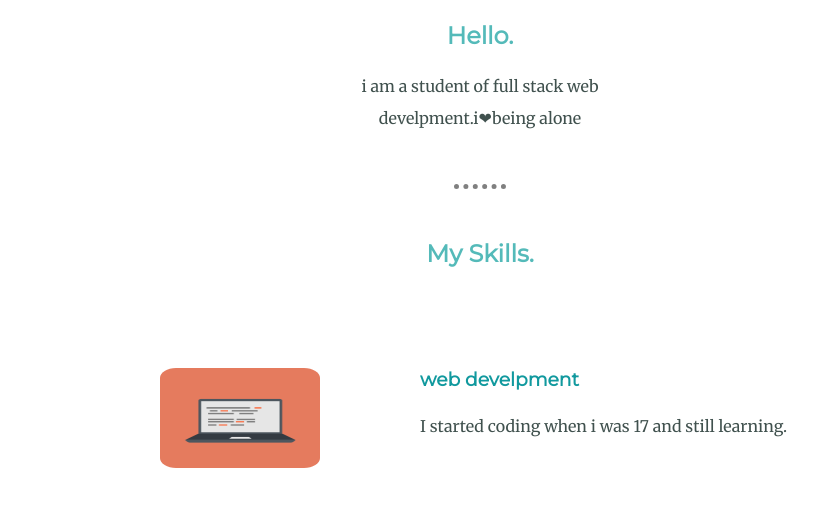
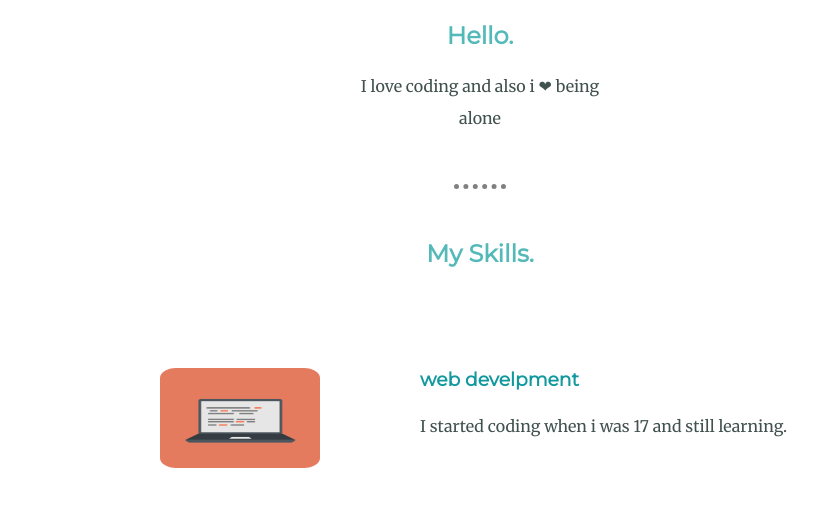
Before and after one commit to BHOOMI-2K/DB, a plain HTML site: page index.html in a window 1280 px wide. Shown: the part 1029-1549 px from the top of the page, without its empty margins (160-975 px from the left). Drawn offline with Linux system fonts and the light colour scheme.

Commit message:
small change

```diff
--- a/index.html
+++ b/index.html
@@ -22,7 +22,7 @@
       <div class="profile">
         <img class="bpic" src="images/IMG_20210525_171608_112.jpg" alt="bhoo">
         <h2>Hello.</h2>
-        <p class="intro">i am a student of full stack web develpment.i❤being alone</p>
+        <p class="intro">I love coding and also i ❤ being alone</p>
       </div>
       <hr>
       <div class="skills">
```
